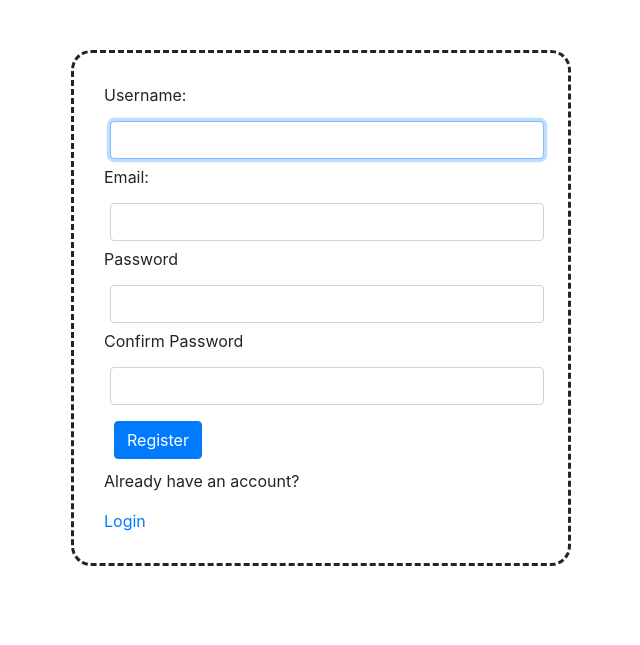
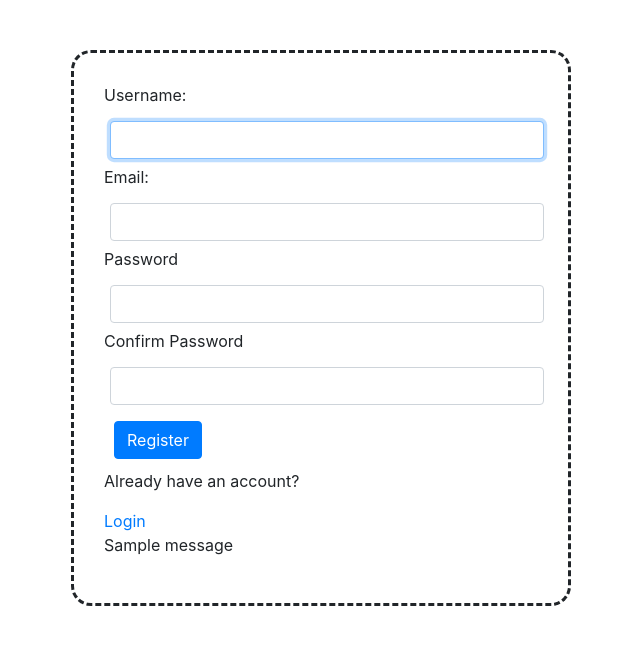
Before and after one commit to atoyegbe/Blogeet, a Django app: page /register/ in a window 1280 px wide. Shown: the top 645 px of the page, without its empty margins (319-959 px from the left). Run offline with Django 3.2, Linux system fonts and the light colour scheme; one stand-in notice (Sample message) is shown; some libraries are stand-ins or nearby versions.

Commit message:
please work

```diff
--- a/templates/blog/register.html
+++ b/templates/blog/register.html
@@ -44,7 +44,9 @@
           <a href="{% url 'login' %}">Login</a>
 
           </span>
-
+          {% for message in messages %}
+        <p>{{message}}</p>
+    {% endfor %}
         </div>
       </form>
     </div>
```
